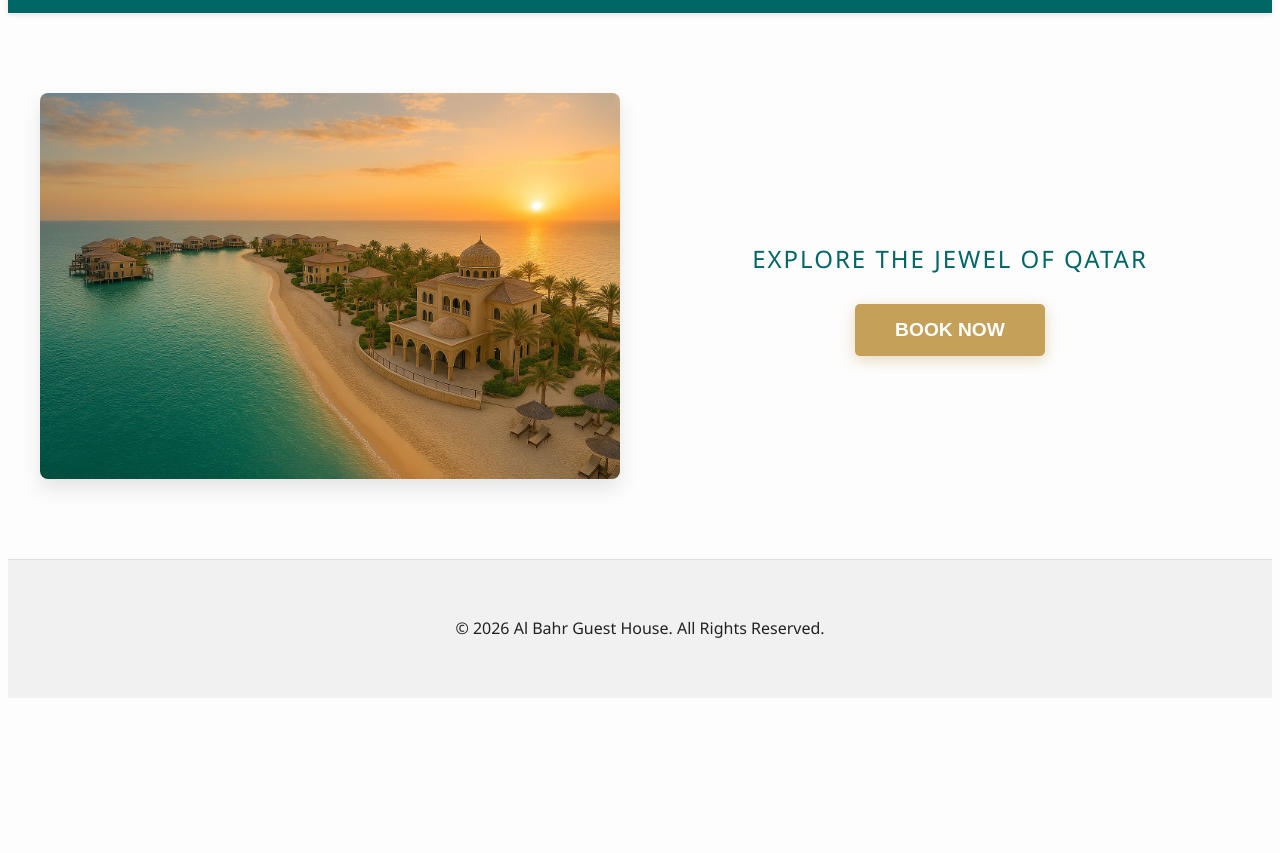
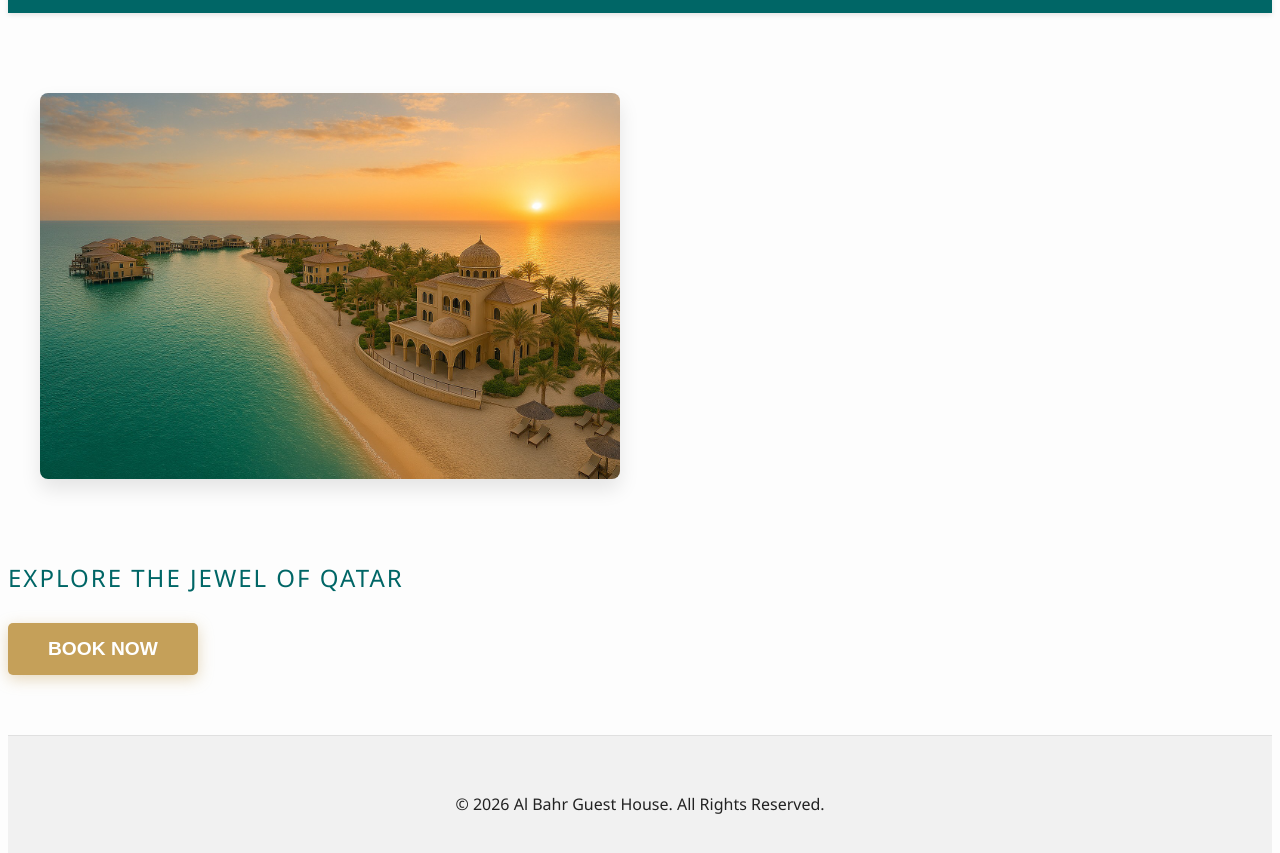
Before and after one commit to obaidurrehmanbajwa35-png/MyGuestHouse, a plain HTML site: page index.html in a window 1280 px wide. Shown: the part 85-938 px from the top of the page. Before the commit the page ends 800 px from the top, so only its background shows below. Drawn offline with Linux system fonts and the light colour scheme.

Commit message:
new indec

```diff
--- a/index.html
+++ b/index.html
@@ -21,20 +21,18 @@
         </nav>
     </header>
 
-    <main class="grid-container">
-        <section class="hero-side">
+    <main>
+        <section class="grid-container">
             <div class="home-hero-image">
                 <img src="images/hero-main.jpg" alt="Al Bahr Resort" class="main-pic">
             </div>
         </section>
 
-        <section class="action-side">
-            <div class="cta-content">
-                <p class="explore-line">Explore the Jewel of Qatar</p>
-                <button class="cta-btn-gold" onclick="window.location.href='contact.html'">
-                    Book Now
-                </button>
-            </div>
+        <section class="action-section">
+            <p class="explore-line">Explore the Jewel of Qatar</p>
+            <button class="cta-btn-gold" onclick="window.location.href='contact.html'">
+                Book Now
+            </button>
         </section>
     </main>
 
```
